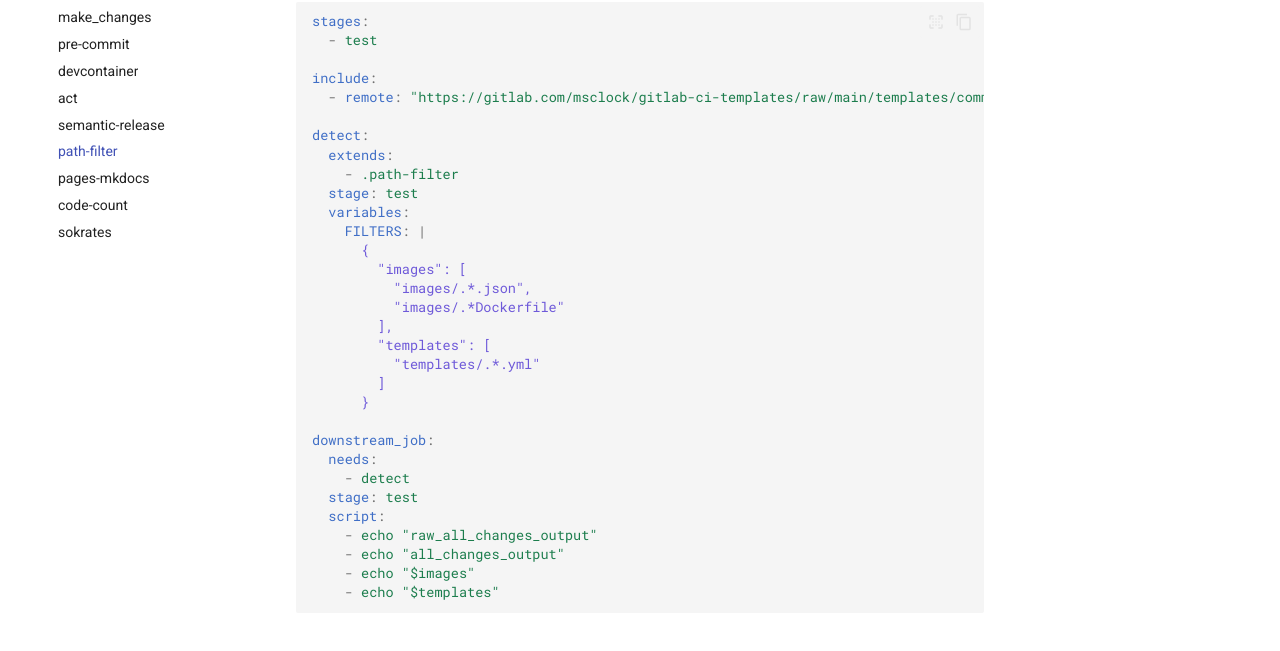
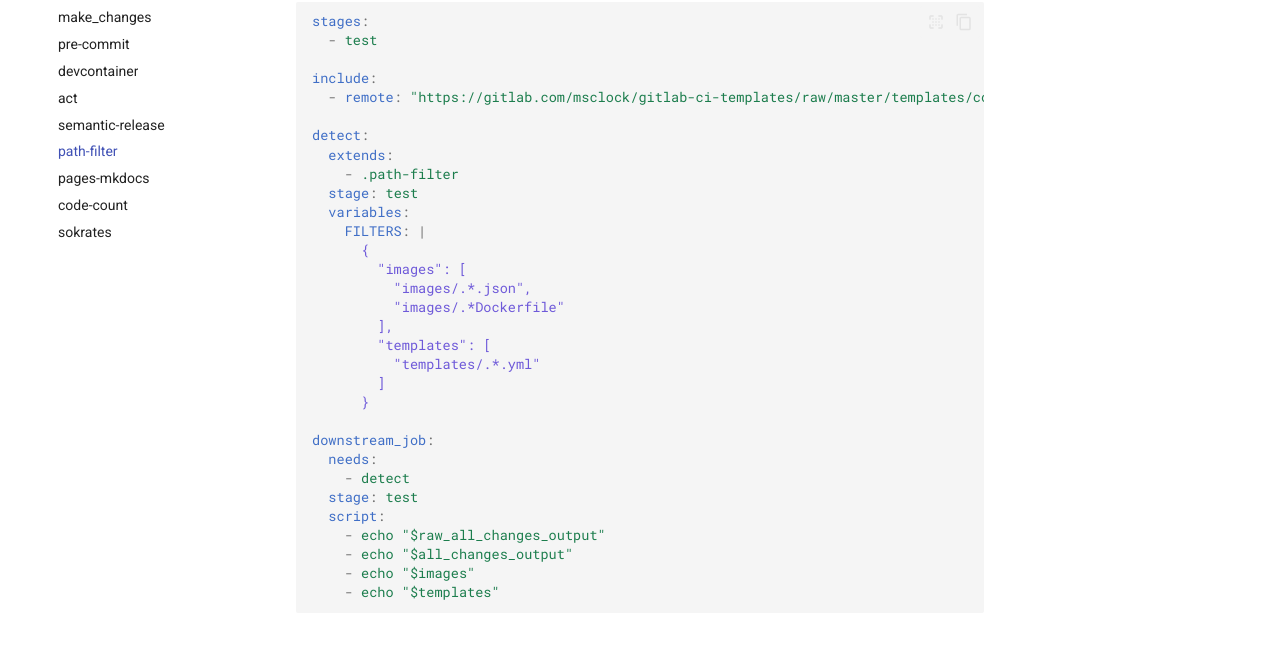
Before and after one commit to msclock/gitlab-ci-templates, an MkDocs documentation site: the page built from docs/path-filter.md, in a window 1280 px wide and 900 px high, scrolled down 204 px. Shown: the part 172-823 px from the top of the window. Built offline with MkDocs 1.6.1 and Material for MkDocs 9.7.7, drawn with Linux system fonts in a browser that asks for light colours; comment, search, counter and statistics services are not loaded; the version menu is left out.

Commit message:
docs: fix url on templates

````diff
--- a/docs/path-filter.md
+++ b/docs/path-filter.md
@@ -11,7 +11,7 @@ stages:
   - test
 
 include:
-  - remote: "https://gitlab.com/msclock/gitlab-ci-templates/raw/main/templates/common.yml"
+  - remote: "https://gitlab.com/msclock/gitlab-ci-templates/raw/master/templates/common.yml"
 
 detect:
   extends:
@@ -34,8 +34,8 @@ downstream_job:
     - detect
   stage: test
   script:
-    - echo "raw_all_changes_output"
-    - echo "all_changes_output"
+    - echo "$raw_all_changes_output"
+    - echo "$all_changes_output"
     - echo "$images"
     - echo "$templates"
 ```
````
Also changed, not shown: docs/act.md (+2 -2 lines), docs/devcontainer.md (+1 -1 lines), docs/pages-mkdocs.md (+1 -1 lines), docs/semantic-release.md (+2 -2 lines).
